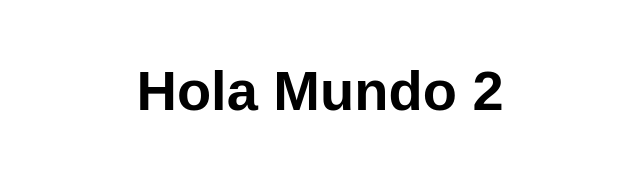
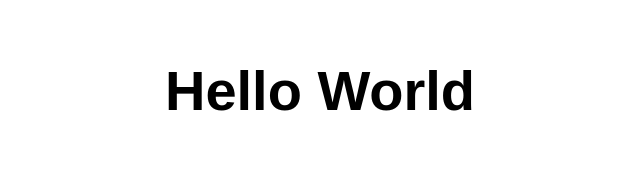
Before and after one commit to quintanamja/mi-primera-app-julio, a website: page src/index.html in a window 1280 px wide. Shown: the whole page, without its empty margins (320-960 px from the left). Drawn offline with Linux system fonts and the light colour scheme.

Commit message:
change the text "hello workld" to "hello world" in the index.html file.

```diff
--- a/src/index.html
+++ b/src/index.html
@@ -10,7 +10,7 @@
 
 <body>
   <main>
-    <h1>Hola Mundo 2</h1>
+    <h1>Hello World</h1>
   </main>
 </body>
 
```
